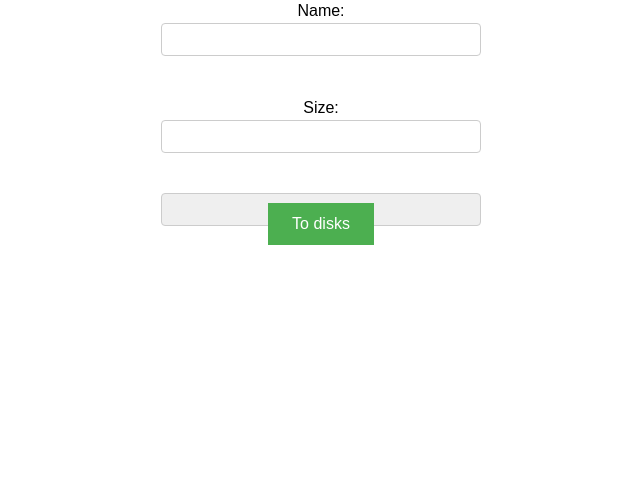
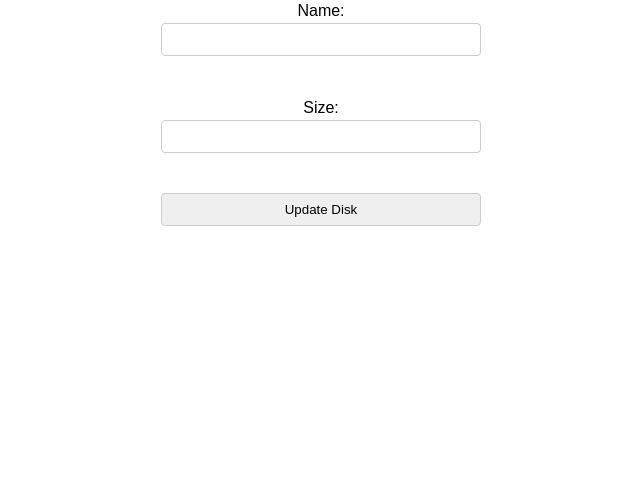
Before and after one commit to RomaOkorosso/aerodisk_test_task, a FastAPI app: template templates/disk.html in a window 1280 px wide. Shown: the part 210-699 px from the top of the page, without its empty margins (319-959 px from the left). Run offline with FastAPI, Linux system fonts and the light colour scheme; the template is opened without the code that fills it, so the values that code supplies are empty; parts of the project's set-up code (start-up, migrations or seed data) failed here and were passed over.

Commit message:
remove trash btn

```diff
--- a/templates/disk.html
+++ b/templates/disk.html
@@ -22,10 +22,6 @@
         <br>
         <input type="submit" value="Update Disk">
     </form>
-</div>
-
-<div class="div-content-center">
-    <button id="disks"> To disks</button>
 </div>
 
 <script>
```
